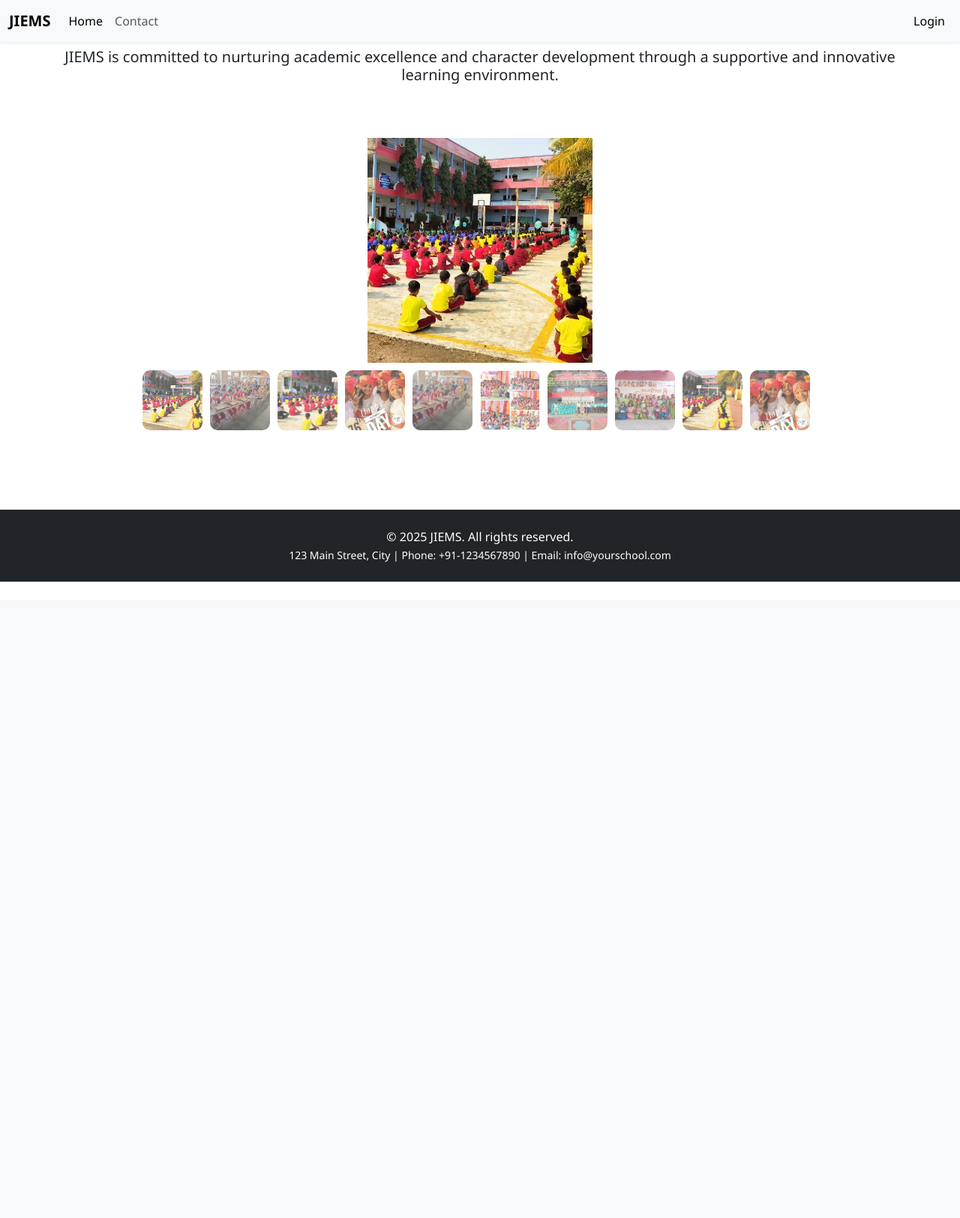
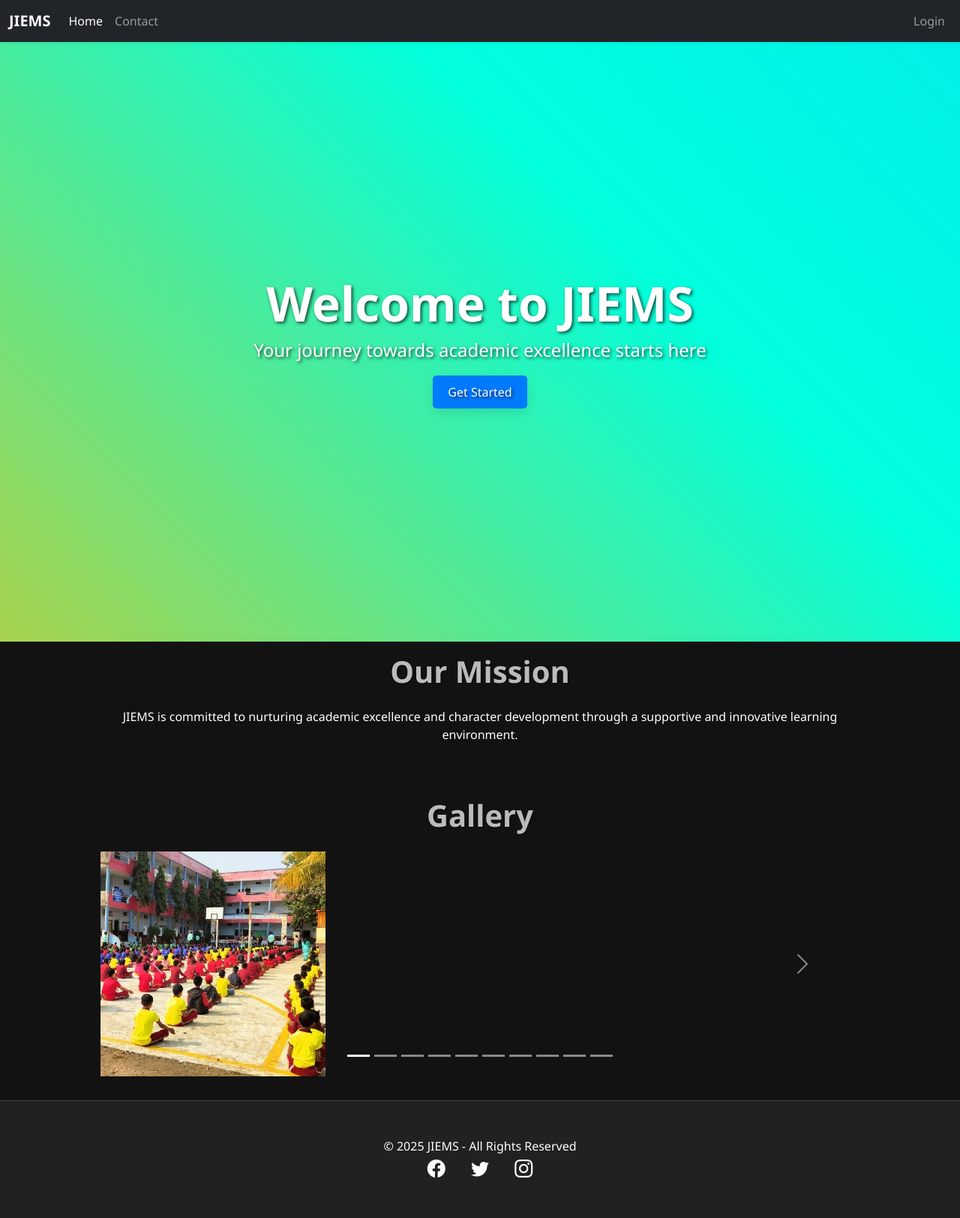
Before and after one commit to vimalva777A/school-proj, a Django app: page / in a window 1280 px wide. Shown: the whole page at 75% size. Before the commit the page ends 776 px from the top, so only its background shows below. Run offline with Django 5.2, Linux system fonts and the light colour scheme; data comes from the database, SQL or seed files in the repository.

Commit message:
comiting modification

```diff
--- a/school_app/templates/school_management/index.html
+++ b/school_app/templates/school_management/index.html
@@ -1,145 +1,247 @@
 <!DOCTYPE html>
 <html lang="en">
+
 <head>
   <meta charset="UTF-8" />
   <meta name="viewport" content="width=device-width, initial-scale=1.0" />
   <title>Welcome to JIEMS</title>
   <link href="https://cdn.jsdelivr.net/npm/bootstrap@5.3.2/dist/css/bootstrap.min.css" rel="stylesheet" />
-  <link href="https://cdn.jsdelivr.net/npm/bootstrap-icons/font/bootstrap-icons.css" rel="stylesheet">
-  <link href="https://unpkg.com/aos@2.3.1/dist/aos.css" rel="stylesheet">
-  <link rel="icon" href="/static/favicon.ico" type="image/x-icon">
+  <link href="https://cdn.jsdelivr.net/npm/bootstrap-icons/font/bootstrap-icons.css" rel="stylesheet" />
+  <link href="https://unpkg.com/aos@2.3.1/dist/aos.css" rel="stylesheet" />
+  <link rel="icon" href="/static/favicon.ico" type="image/x-icon" />
   <style>
     html {
       scroll-behavior: smooth;
     }
+
     body {
       font-family: 'Segoe UI', Tahoma, Geneva, Verdana, sans-serif;
+      margin: 0;
+      background: #121212;
+      color: white;
+      position: relative;
     }
+
+    /* Background animation with colorful gradient */
     .hero {
-      background: #f8f9fa;
-      color: #333;
+      color: #fff;
       min-height: 100vh;
+      background: linear-gradient(45deg, #ff3e00, #ff6a00, #ffbb00, #00ffdd, #00d2ff, #6a00ff, #ff00bf);
+      background-size: 600% 600%;
+      animation: gradientBG 10s ease infinite;
       display: flex;
       flex-direction: column;
       align-items: center;
       justify-content: center;
       padding: 2rem 5%;
+      text-shadow: 2px 2px 4px rgba(0, 0, 0, 0.7);
+      position: relative;
+      overflow: hidden;
     }
-    @media (min-width: 768px) {
-      .hero {
-        flex-direction: row;
-        justify-content: space-between;
+
+    /* Animated gradient background */
+    @keyframes gradientBG {
+      0% {
+        background-position: 0% 50%;
+      }
+      50% {
+        background-position: 100% 50%;
+      }
+      100% {
+        background-position: 0% 50%;
       }
     }
+
+    /* Children Animation (Balloons and Clouds) */
+    .children-animation {
+      position: absolute;
+      top: 0;
+      left: 0;
+      width: 100%;
+      height: 100%;
+      pointer-events: none;
+      z-index: -1;
+    }
+
+    .balloon {
+      position: absolute;
+      background-color: #ffcc00;
+      width: 50px;
+      height: 70px;
+      border-radius: 50%;
+      animation: float 5s infinite ease-in-out;
+    }
+
+    .balloon:nth-child(2) {
+      background-color: #ff6699;
+      animation-delay: 2s;
+      width: 60px;
+      height: 80px;
+    }
+
+    .balloon:nth-child(3) {
+      background-color: #66cc66;
+      animation-delay: 4s;
+      width: 70px;
+      height: 90px;
+    }
+
+    /* Balloons floating animation */
+    @keyframes float {
+      0% {
+        transform: translateY(0);
+      }
+      50% {
+        transform: translateY(-150px);
+      }
+      100% {
+        transform: translateY(0);
+      }
+    }
+
+    /* Cloud Animation */
+    .cloud {
+      position: absolute;
+      top: 10%;
+      left: 50%;
+      transform: translateX(-50%);
+      background-color: #fff;
+      width: 100px;
+      height: 60px;
+      border-radius: 50%;
+      opacity: 0.5;
+      animation: cloudMove 10s linear infinite;
+    }
+
+    .cloud:nth-child(2) {
+      width: 120px;
+      height: 70px;
+      animation-delay: 4s;
+    }
+
+    .cloud:nth-child(3) {
+      width: 130px;
+      height: 80px;
+      animation-delay: 6s;
+    }
+
+    /* Cloud movement animation */
+    @keyframes cloudMove {
+      0% {
+        left: -20%;
+      }
+      100% {
+        left: 120%;
+      }
+    }
+
     .hero-text h1 {
       font-size: 4rem;
       font-weight: bold;
       margin-bottom: 0.3rem;
+      animation: fadeIn 2s ease-in-out;
     }
+
     .hero-text p {
       font-size: 1.5rem;
       margin-top: 0;
+      animation: fadeIn 3s ease-in-out;
     }
-    .carousel-container {
+
+    .btn-primary {
+      background-color: #007bff;
+      border: none;
+      padding: 10px 20px;
+      font-size: 1rem;
+      color: white;
+      border-radius: 5px;
+      box-shadow: 0 5px 15px rgba(0, 0, 0, 0.1);
+      transition: background-color 0.3s ease, transform 0.3s ease;
+    }
+
+    .btn-primary:hover {
+      background-color: #0056b3;
+      transform: scale(1.1);
+    }
+
+    .section {
+      padding: 2rem 5%;
+    }
+
+    .section-title {
+      font-size: 2.5rem;
+      margin-bottom: 1.5rem;
+      font-weight: bold;
+      color: #bbb;
+      text-shadow: 1px 1px 2px rgba(0, 0, 0, 0.5);
+    }
+
+    .card {
+      transition: transform 0.3s ease-in-out;
+      box-shadow: 0 4px 15px rgba(0, 0, 0, 0.5);
+    }
+
+    .card:hover {
+      transform: scale(1.05);
+      box-shadow: 0 8px 30px rgba(0, 0, 0, 0.6);
+    }
+
+    #about {
+      margin-top: 0 !important;
+      padding-top: 1rem !important;
+      padding-bottom: 1.5rem !important;
+    }
+
+    .footer {
+      background-color: #212121;
+      padding: 3rem;
+      text-align: center;
+      color: white;
+      border-top: 1px solid #444;
       position: relative;
-      display: flex;
-      justify-content: center;
-      align-items: center;
-      flex-direction: column;
     }
-    .carousel-inner {
-      width: 100%;
-      max-width: 600px;
-      position: relative;
-      z-index: 2;
+
+    .footer .social-icons i {
+      font-size: 1.5rem;
+      margin: 0 15px;
+      transition: color 0.3s ease;
     }
-    @keyframes slow-popup-fade {
+
+    .footer .social-icons i:hover {
+      color: #007bff;
+    }
+
+    /* AOS Animation */
+    @keyframes fadeIn {
       0% {
-        transform: scale(0.8);
         opacity: 0;
-      }
-      50% {
-        transform: scale(1.05);
-        opacity: 0.5;
+        transform: translateY(30px);
       }
       100% {
-        transform: scale(1);
         opacity: 1;
+        transform: translateY(0);
       }
     }
-    .carousel-item {
-      opacity: 0;
-      transition: opacity 1s ease;
+
+    /* Scrollable gallery thumbnails */
+    .carousel-thumbnail-wrapper {
+      width: 100%;
+      overflow: hidden;
     }
-    .carousel-item.active {
-      opacity: 1;
-      animation: slow-popup-fade 4s ease-out forwards;
-    }
-    .carousel-item img.main-image {
-      width: 100%;
-      height: auto;
-      object-fit: contain;
-    }
+
     .carousel-thumbnail-container {
       display: flex;
       flex-wrap: nowrap;
-      overflow-x: auto; /* Allow horizontal scroll */
-      white-space: nowrap;
-      padding: 10px 0; /* Space between thumbnails */
-      width: 100%;
-      justify-content: center; /* Center thumbnails horizontally */
-      overflow: hidden; /* Hide extra images */
+      overflow-x: auto;
+      padding: 10px 0;
+      justify-content: center;
       scroll-behavior: smooth;
-    }
-    .carousel-thumbnail-container img {
-      width: 80px;
-      height: 80px;
-      object-fit: cover;
-      margin-right: 10px; /* Spacing between the thumbnails */
-      border-radius: 10px;
-      cursor: pointer;
-      opacity: 0.7;
-      transition: opacity 0.3s ease, transform 0.3s ease;
-    }
-    .carousel-thumbnail-container img:hover {
-      opacity: 1;
-      transform: scale(1);
-    }
-    .carousel-thumbnail-wrapper {
-      overflow: hidden; /* Hide any overflowing images */
-      width: 100%;
-    }
-    .section-title {
-      font-size: 2.5rem;
-      margin-bottom: 1.5rem;
-    }
-    .card {
-      transition: transform 0.3s ease-in-out;
-    }
-    .card:hover {
-      transform: scale(1.05);
-    }
-    .section {
-      padding: 1rem 5%;
-    }
-    .navbar {
-      margin-bottom: 0 !important;
-    }
-    #about {
-      margin-top: 0 !important;
-      padding-top: 0.5rem !important;
-      padding-bottom: 1rem !important;
-    }
-    @media (max-width: 767.98px) {
-      .carousel-thumbnail-container-left,
-      .carousel-thumbnail-container-right {
-        display: none;
-      }
     }
   </style>
 </head>
+
 <body>
-  <nav class="navbar navbar-expand-lg navbar-light bg-light shadow-sm sticky-top">
+  <nav class="navbar navbar-expand-lg navbar-dark bg-dark shadow-sm sticky-top">
     <div class="container-fluid">
       <a class="navbar-brand fw-bold" href="#">JIEMS</a>
       <button class="navbar-toggler" type="button" data-bs-toggle="collapse" data-bs-target="#navbarNav">
@@ -148,35 +250,41 @@
       <div class="collapse navbar-collapse" id="navbarNav">
         <ul class="navbar-nav me-auto">
           <li class="nav-item"><a class="nav-link active" href="#">Home</a></li>
-          <!-- <li class="nav-item"><a class="nav-link" href="#about">About Us</a></li> -->
-          <!-- <li class="nav-item"><a class="nav-link" href="{% url 'media_gallery' %}">Gallery</a></li> -->
           <li class="nav-item"><a class="nav-link" href="{% url 'contact_page' %}">Contact</a></li>
         </ul>
-        <div class="dropdown">
-          <ul class="navbar-nav me-auto">
-            <li class="nav-item"><a class="nav-link active" href="{% url 'principal_dashboard' %}">Login</a></li>
-          </ul>
-          <!-- <button class="btn btn-outline-primary dropdown-toggle" type="button" data-bs-toggle="dropdown">
-            Login
-          </button>
-          <ul class="dropdown-menu">
-            <li><a class="dropdown-item" href="/login/admin">Admin</a></li>
-            <li><a class="dropdown-item" href="/login/teacher">Teacher</a></li>
-            <li><a class="dropdown-item" href="/login/parent">Parent</a></li>
-            <li><a class="dropdown-item" href="/login/student">Student</a></li>
-          </ul> -->
-        </div>
+        <ul class="navbar-nav">
+          <li class="nav-item"><a class="nav-link" href="{% url 'principal_dashboard' %}">Login</a></li>
+        </ul>
       </div>
     </div>
   </nav>
 
-  <section id="about" class="container py-5">
-    <h2 class="text-center lead" data-aos="fade-up" data-aos-delay="100">
-      JIEMS is committed to nurturing academic excellence and character development through a supportive and innovative learning environment.
-    </h2>
+  <section id="hero" class="hero">
+    <!-- Children animation background -->
+    <div class="children-animation">
+      <!-- Clouds and balloons floating in the background -->
+      <div class="balloon" style="top: 30%; left: 10%; animation-duration: 6s;"></div>
+      <div class="balloon" style="top: 60%; left: 40%; animation-duration: 8s;"></div>
+      <div class="balloon" style="top: 80%; left: 20%; animation-duration: 10s;"></div>
+      <div class="cloud"></div>
+      <div class="cloud"></div>
+      <div class="cloud"></div>
+    </div>
+
+    <div class="hero-text text-center" data-aos="fade-up">
+      <h1>Welcome to JIEMS</h1>
+      <p>Your journey towards academic excellence starts here</p>
+      <a href="{% url 'principal_dashboard' %}" class="btn btn-primary">Get Started</a>
+    </div>
   </section>
 
-  <section id="gallery" class="container py-5">
+  <section id="about" class="container section text-center">
+    <h2 class="section-title" data-aos="fade-up" data-aos-delay="100">Our Mission</h2>
+    <p data-aos="fade-up" data-aos-delay="200">JIEMS is committed to nurturing academic excellence and character development through a supportive and innovative learning environment.</p>
+  </section>
+
+  <section id="gallery" class="container section">
+    <h2 class="section-title text-center">Gallery</h2>
     <div class="carousel-container">
       <div id="carouselExampleIndicators" class="carousel slide" data-bs-ride="carousel">
         <div class="carousel-indicators">
@@ -190,7 +298,7 @@
           {% for media in media_files %}
             {% if media.media_type == 'image' %}
               <div class="carousel-item {% if forloop.first %}active{% endif %}">
-                <img src="{{ media.file.url }}" class="d-block w-100 img-fluid main-image" alt="{{ media.title }}">
+                <img src="{{ media.file.url }}" class="main-image" alt="{{ media.title }}">
               </div>
             {% endif %}
           {% endfor %}
@@ -204,22 +312,16 @@
           <span class="visually-hidden">Next</span>
         </button>
       </div>
-
-      <div class="carousel-thumbnail-wrapper">
-        <div class="carousel-thumbnail-container">
-          {% for media in media_files %}
-            {% if media.media_type == 'image' %}
-              <img src="{{ media.file.url }}" alt="{{ media.title }}" class="thumbnail" />
-            {% endif %}
-          {% endfor %}
-        </div>
-      </div>
     </div>
   </section>
 
-  <footer class="bg-dark text-white text-center p-4 mt-5">
-    <p class="mb-0">&copy; 2025 JIEMS. All rights reserved.</p>
-    <small>123 Main Street, City | Phone: +91-1234567890 | Email: info@yourschool.com</small>
+  <footer class="footer">
+    <p class="mb-0">&copy; 2025 JIEMS - All Rights Reserved</p>
+    <div class="social-icons">
+      <i class="bi bi-facebook"></i>
+      <i class="bi bi-twitter"></i>
+      <i class="bi bi-instagram"></i>
+    </div>
   </footer>
 
   <script src="https://cdn.jsdelivr.net/npm/bootstrap@5.3.2/dist/js/bootstrap.bundle.min.js"></script>
@@ -228,4 +330,5 @@
     AOS.init();
   </script>
 </body>
+
 </html>
```
Also changed, not shown: school_app/templates/school_management/solution_based_entry.html (+39 -36 lines), 1 other file.
